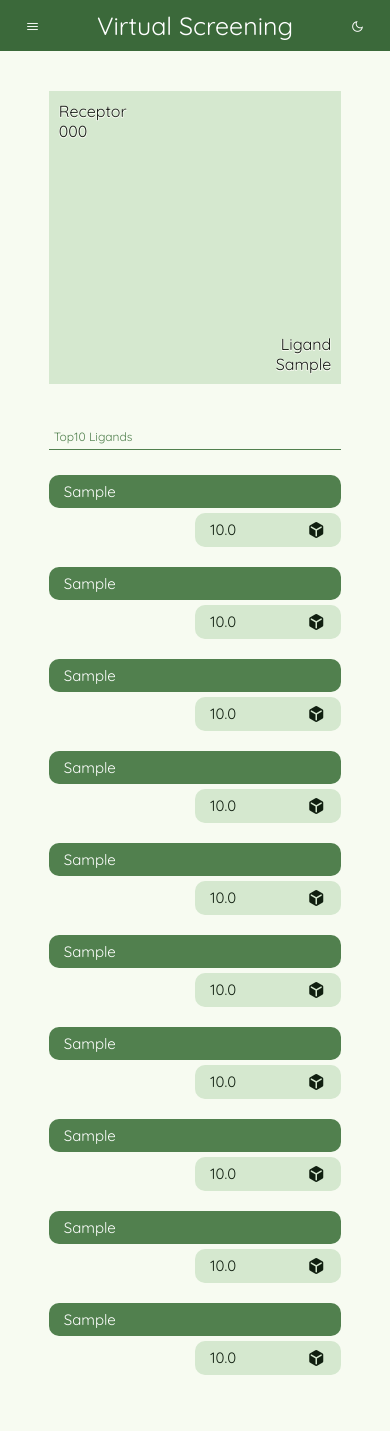
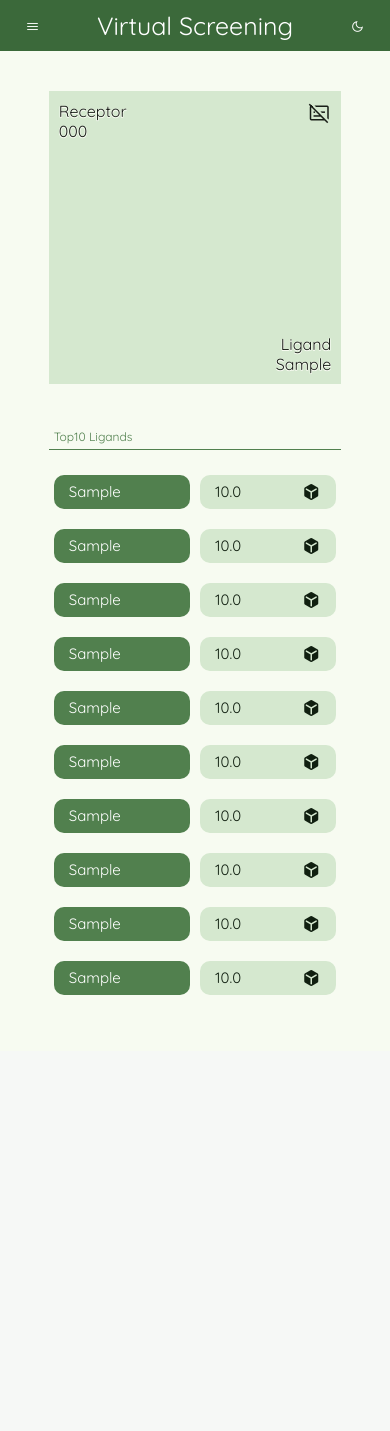
Before and after one commit to sillage13/PNUCSE_2024-1_team8, a Django app: page /results-list/1/ in a window 390 px wide. After the commit the page ends 995 px from the top, so only its background shows below. Run offline with Django 5.2, Linux system fonts and the light colour scheme; tables that the repository leaves empty hold one stand-in row (values such as "Sample post").

Commit message:
리셉터와 리간드 정보를 숨기는 아이콘 추가

```diff
--- a/ligand_search/app/virtual_screening/static/css/result_detail.css
+++ b/ligand_search/app/virtual_screening/static/css/result_detail.css
@@ -6,6 +6,14 @@
     position: relative;
 
     background-color: var(--container);
+}
+
+#visualization > .material-symbols-outlined {
+    position: absolute;
+    margin: 8px;
+    padding: 2px;
+    top: 0;
+    right: 0;
 }
 
 .visual-info > div {
@@ -126,34 +134,14 @@
     }
 }
 
-@media screen and (max-width: 400px) {
-    .result_ul > li {
-        flex-direction: column;
-        align-items: flex-end;
-    }
-
-    .result_ul > li > div {
-        margin: 0
-    }
-
-    .result_ul > li > div:nth-child(1) {
-        width: 100%;
-        margin-bottom: 5px;
-    }
-
-    .result_ul > li > div:nth-child(2) {
-        width: 50%;
-    }
-}
-
-@media screen and (min-width: 701px) and (max-width: 950px) {
+@media screen and (((min-width: 701px) and (max-width: 950px))  or (max-width: 400px)){
     .result_ul > li > div:nth-child(1), .result_ul > li > div:nth-child(2) {
         width: 50%;
     }
 }
 
 @media (hover:hover)  and (pointer:fine) {
-    .result_ul > li .material-symbols-outlined:hover {
+    .material-symbols-outlined:hover {
         background-color: var(--container-hover);
         border-radius: 12px;
     }
--- a/ligand_search/app/virtual_screening/static/js/result_detail.js
+++ b/ligand_search/app/virtual_screening/static/js/result_detail.js
@@ -38,4 +38,14 @@ $(document).ready(function() {
             $(this).find(".hidden-overflow").removeClass("flow-text")
         }
     )
+
+    $('#info_icon').click(function() {
+        $('.visual-info').toggle()
+
+        var txt = $(this).text()
+        if (txt == "subtitles")
+            $(this).text('subtitles_off')
+        else
+            $(this).text('subtitles')
+    })
 })
--- a/ligand_search/app/virtual_screening/templates/result_detail.html
+++ b/ligand_search/app/virtual_screening/templates/result_detail.html
@@ -18,6 +18,7 @@
 {% block content %}
     <div class="content half">
         <div id="visualization">
+            <span class="material-symbols-outlined" id="info_icon">subtitles_off</span>
             <div class="visual-info">
                 <div>Receptor<br>{{ result.receptor_name }}</div>
                 <div>
```
